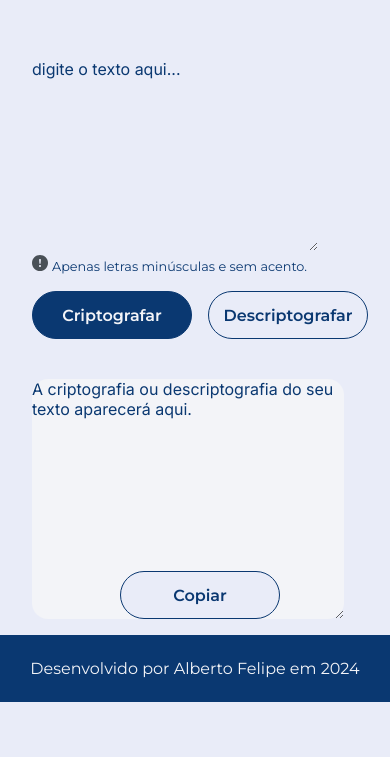
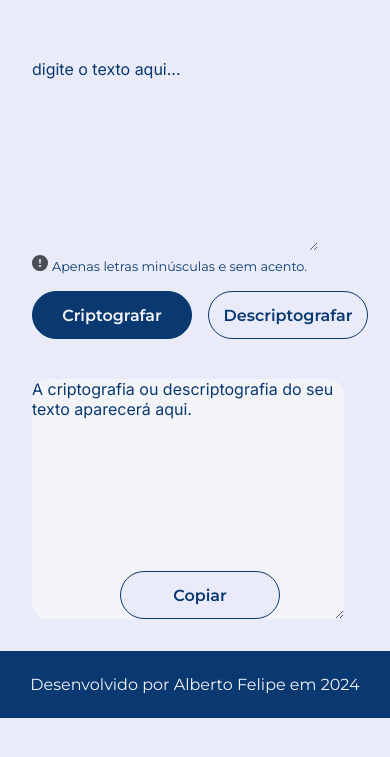
Before and after one commit to FelipeAju/challenge-decodificador, a plain HTML site: page index.html in a window 390 px wide. Shown: the part 61-818 px from the top of the page. Drawn offline with Linux system fonts and the light colour scheme.

Commit message:
coreções

```diff
--- a/style.css
+++ b/style.css
@@ -207,6 +207,6 @@
     .footer {
         font-size: 1rem;
         padding: 1.5rem;
-        margin-top: 17rem;
+        margin-top: 18rem;
     }
 }
```
